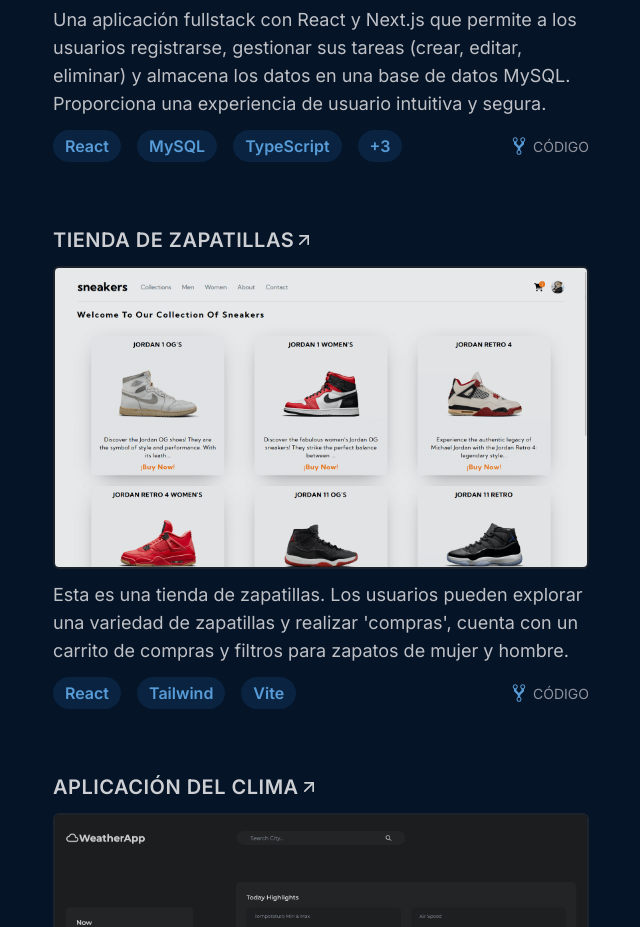
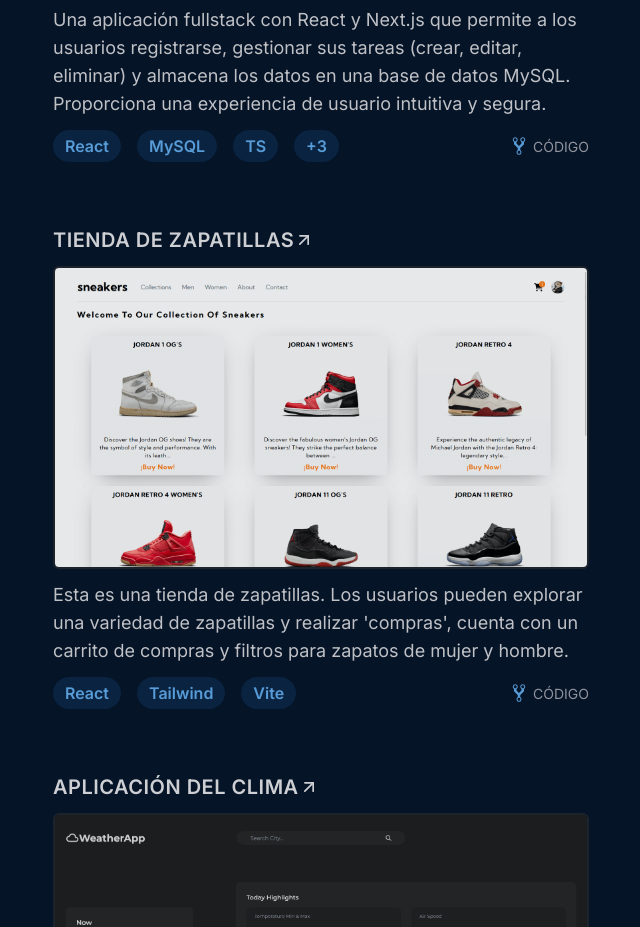
Before and after one commit to angelgmaury/portafolio-personal, a Next.js app: page / in a window 1280 px wide. Shown: the part 1480-2407 px from the top of the page, without its empty margins (595-1235 px from the left). Built offline with nearby package versions, Linux system fonts and the light colour scheme.

Commit message:
Update projects.js

```diff
--- a/data/projects.js
+++ b/data/projects.js
@@ -14,7 +14,7 @@
     title: "App De Tareas FULLSTACK",
     description:
       "Una aplicación fullstack con React y Next.js que permite a los usuarios registrarse, gestionar sus tareas (crear, editar, eliminar) y almacena los datos en una base de datos MySQL. Proporciona una experiencia de usuario intuitiva y segura.",
-    skills: ["React", "MySQL", "TypeScript", "+3"],
+    skills: ["React", "MySQL", "TS", "+3"],
     deploy: "NO DISPONIBLE",
     repo: "https://github.com/angelgmaury/TASKAPP-NEXTJS-REACT-MYSQL",
   },
```
